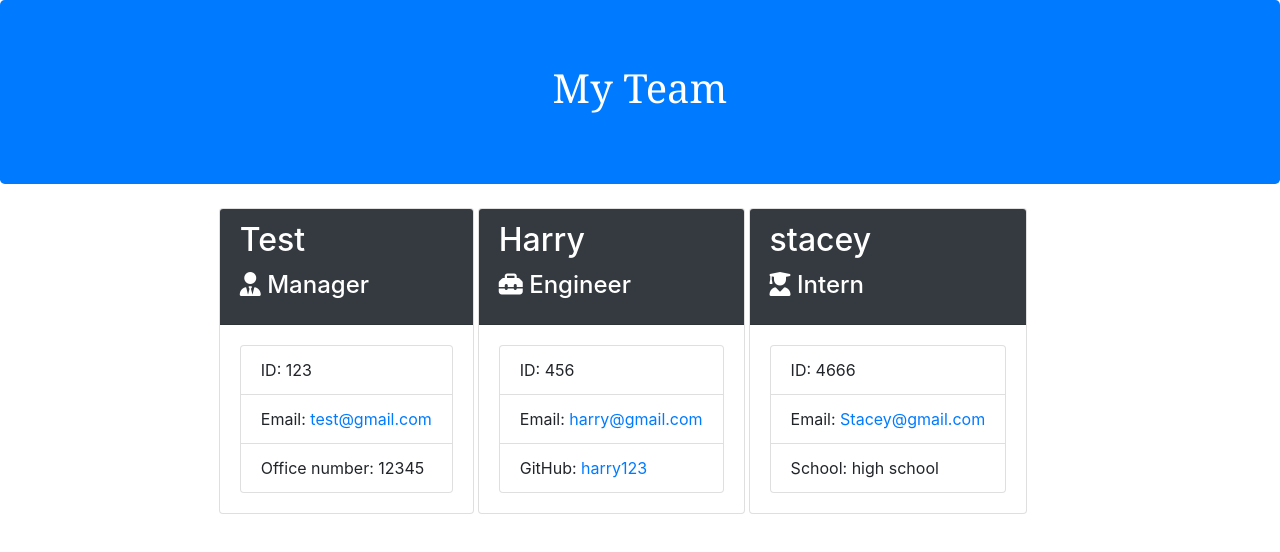
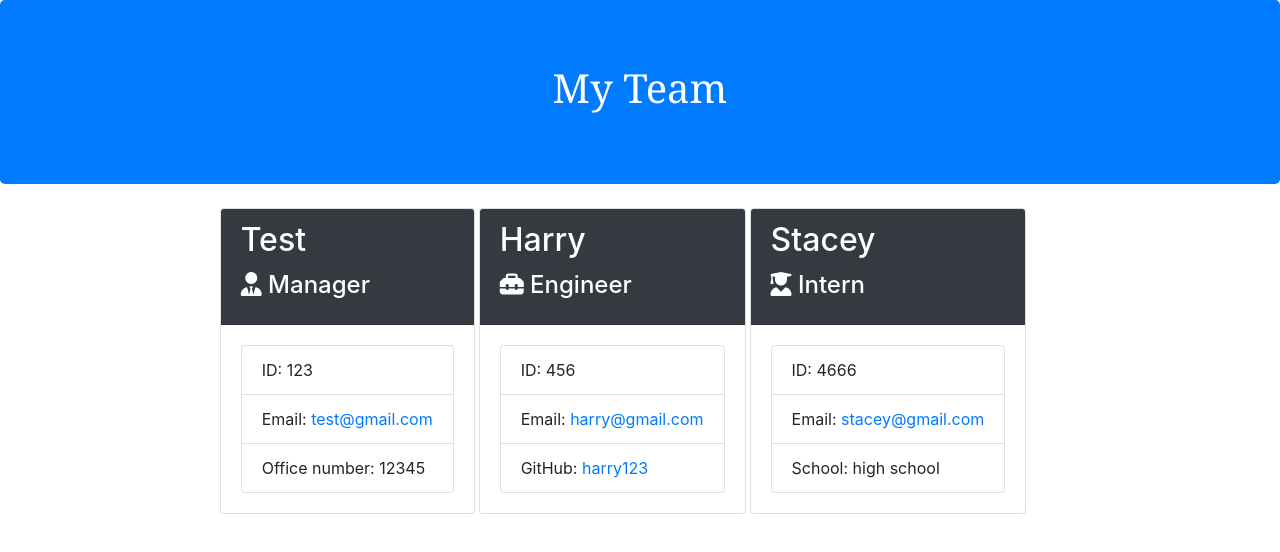
Before and after one commit to aisha1710/team-profile-generator, a website: page dist/index.html in a window 1280 px wide. Drawn offline with nearby package versions, Linux system fonts and the light colour scheme.

Commit message:
committing minor changes

```diff
--- a/dist/index.html
+++ b/dist/index.html
@@ -67,7 +67,7 @@
 
           <div class="card employee-card mr-1">
             <div class="card-header bg-dark text-white">
-              <h2 class="card-title">stacey</h2>
+              <h2 class="card-title">Stacey</h2>
               <h4 class="card-title">
                 <i class="fas fa-user-graduate"></i> Intern
               </h4>
@@ -76,7 +76,7 @@
               <ul class="list-group">
                 <li class="list-group-item">ID: 4666</li>
                 <li class="list-group-item">
-                  Email: <a href="mailto:stacey@gmail.com">Stacey@gmail.com</a>
+                  Email: <a href="mailto:stacey@gmail.com">stacey@gmail.com</a>
                 </li>
                 <li class="list-group-item">School: high school</li>
               </ul>
```
